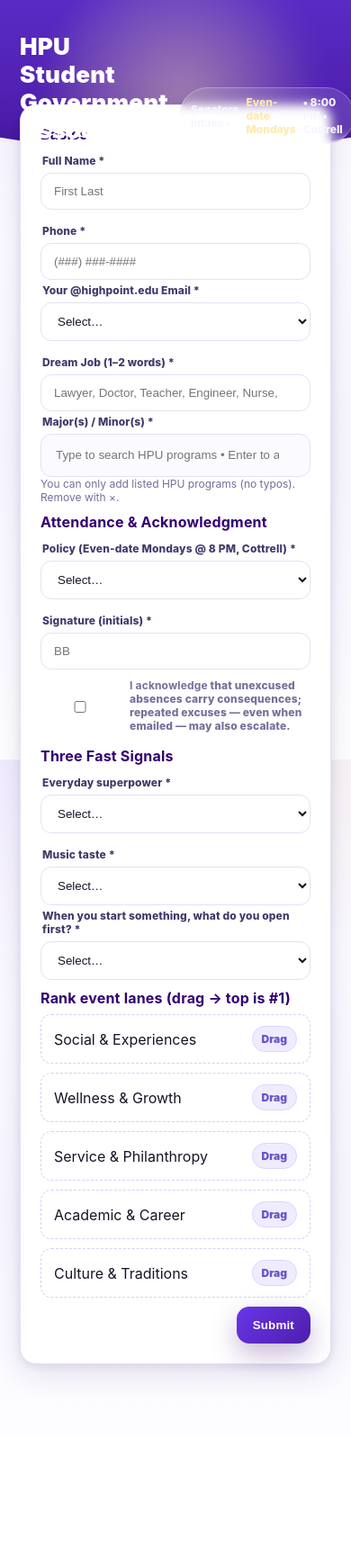
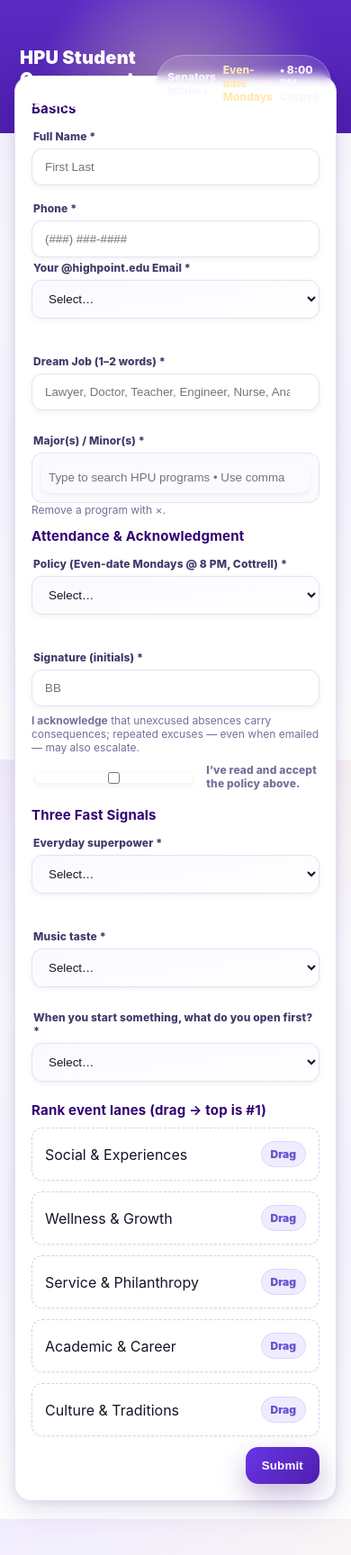
Before and after one commit to Blake-Bird/Senators, a plain HTML site: page index.html in a window 390 px wide. Shown: the whole page at 90% size. Before the commit the page ends 1596 px from the top, so only its background shows below. Drawn offline with Linux system fonts and the light colour scheme.

Commit message:
Update index.html

```diff
--- a/index.html
+++ b/index.html
@@ -2,58 +2,45 @@
 <html lang="en">
 <head>
 <meta charset="utf-8"/>
-<meta name="viewport" content="width=device-width,initial-scale=1"/>
+<meta name="viewport" content="width=device-width,initial-scale=1,viewport-fit=cover"/>
 <title>HPU SGA — Senators Intake</title>
 <meta name="color-scheme" content="light">
 <style>
   :root{
-    --purple:#330072;        /* Royal Purple */
-    --purple-600:#4B1796;
-    --purple-50:#F4F1FB;
-    --gold:#C9B37E;
-    --ink:#191326;
-    --line:#E5E1F2;
-    --card:#ffffff;
-    --focus:#D8CCFF;
-    --shadow: 0 10px 35px rgba(51,0,114,.12), 0 2px 10px rgba(16,0,60,.08);
+    --purple:#330072; --purple-600:#4B1796; --purple-50:#F4F1FB;
+    --gold:#C9B37E; --ink:#191326; --line:#E5E1F2; --card:#fff;
+    --focus:#D8CCFF; --shadow:0 10px 35px rgba(51,0,114,.12), 0 2px 10px rgba(16,0,60,.08);
     --radius:18px;
   }
   *{box-sizing:border-box}
   html,body{height:100%}
   body{
-    margin:0; color:var(--ink); font-family: Inter, ui-sans-serif, -apple-system, Segoe UI, Roboto, Helvetica, Arial;
+    margin:0; color:var(--ink);
+    font-family: Inter, ui-sans-serif, -apple-system, Segoe UI, Roboto, Helvetica, Arial;
     background:
       radial-gradient(1200px 600px at -10% -10%, #EDE7FF 0%, transparent 60%),
       radial-gradient(900px 600px at 110% -20%, #FFF7E0 0%, transparent 60%),
-      linear-gradient(180deg,#FFFFFF, #F8F7FF 60%, #FFFFFF);
+      linear-gradient(180deg,#FFFFFF,#F8F7FF 60%,#FFFFFF);
     overflow-x:hidden;
   }
 
-  /* Parallax hero band */
-  .hero-wrap{position:relative; overflow:hidden}
-  .hero{
-    max-width:1040px; margin:0 auto; padding:36px 22px 18px;
-    display:flex; align-items:flex-end; justify-content:space-between; gap:12px;
-  }
+  /* Hero with more height so nothing collides */
+  .hero-wrap{position:relative; overflow:hidden; padding-top:calc(14px + env(safe-area-inset-top));}
   .band{
-    position:absolute; inset:0 0 auto 0; height:240px;
-    background:
-      linear-gradient(180deg, #5A2BC4 0%, #4D1EAC 55%, #330072 100%);
-    transform:translateZ(0);
-    clip-path: ellipse(120% 70% at 50% 0%);
-    z-index:0;
+    position:absolute; inset:0 0 auto 0; height:280px; /* ↑ */
+    background:linear-gradient(180deg,#5A2BC4 0%,#4D1EAC 55%,#330072 100%);
+    clip-path: ellipse(120% 72% at 50% 0%); transform:translateZ(0); z-index:0;
   }
   .spark{position:absolute; width:320px; height:320px; border-radius:50%;
     background: radial-gradient(closest-side, rgba(255,239,172,.75), rgba(255,239,172,0));
     filter: blur(8px); opacity:.35; pointer-events:none; z-index:0;
   }
-  .spark.s1{top:-40px; left:8%}
-  .spark.s2{top:-60px; right:6%}
-
-  .brand{
-    position:relative; z-index:2; color:#fff; letter-spacing:.2px;
-    font-weight:900; font-size:26px;
+  .spark.s1{top:-40px; left:8%} .spark.s2{top:-60px; right:6%}
+  .hero{
+    max-width:1040px; margin:0 auto; padding:38px 22px 24px;
+    display:flex; align-items:flex-end; justify-content:space-between; gap:12px;
   }
+  .brand{position:relative; z-index:2; color:#fff; letter-spacing:.2px; font-weight:900; font-size:clamp(20px,2.2vw,26px)}
   .chip{position:relative; z-index:2; display:inline-flex; gap:8px; align-items:center;
     padding:8px 12px; background:#fff2; color:#F8F5FF; border:1px solid #ffffff42; border-radius:999px;
     font-weight:800; font-size:12px; backdrop-filter: blur(6px);
@@ -61,73 +48,75 @@
   .gold{color:#FFE9B0}
 
   /* Shell */
-  .wrap{max-width:1040px; margin:0 auto; padding:18px 22px 80px; position:relative; z-index:1}
+  .wrap{max-width:1040px; margin:0 auto; padding:0 22px 80px; position:relative; z-index:1}
   .card{
     background:var(--card); border:1px solid var(--line); border-radius:var(--radius); box-shadow:var(--shadow);
-    padding:22px; margin-top:-80px; /* overlaps purple band */
+    padding:22px; margin-top:-64px; /* sits under hero but leaves space for title */
     transform:translateY(18px); opacity:0; transition:transform .7s cubic-bezier(.2,.6,.2,1), opacity .7s;
   }
   .card.on{transform:none; opacity:1}
 
-  /* Sections */
-  h2{margin:0 0 8px 0; color:var(--purple); font-size:16px; letter-spacing:.2px}
-  p.note{margin:2px 0 10px 0; color:#5b5675; font-size:13px}
+  h2{margin:8px 0 10px; color:var(--purple); font-size:clamp(15px,1.6vw,16px); letter-spacing:.2px}
+  p.note{margin:2px 0 10px; color:#5b5675; font-size:13px}
 
-  .grid{display:grid; gap:12px}
+  .grid{display:grid; gap:14px}
   .cols-2{grid-template-columns:1fr 1fr}
-  @media (max-width:800px){ .cols-2{grid-template-columns:1fr} }
+  @media (max-width:800px){ .cols-2{grid-template-columns:1fr} .wrap{padding:0 16px calc(60px + env(safe-area-inset-bottom))} .card{padding:18px} }
 
   label{display:block; font-size:12px; font-weight:800; color:#413a6b; margin:4px 0 6px 2px; letter-spacing:.15px}
   input,select{
     width:100%; background:#fff; color:var(--ink);
     border:1px solid var(--line); border-radius:12px; padding:12px 14px; outline:none;
-    transition:border .12s, box-shadow .12s, transform .06s;
+    transition:border .12s, box-shadow .12s, transform .06s, background .2s;
+    box-shadow:0 2px 6px rgba(17,16,36,.06); /* subtle 3D */
   }
-  input:focus,select:focus{border-color:#BFA6FF; box-shadow:0 0 0 5px var(--focus)}
+  input:focus,select:focus{border-color:#BFA6FF; box-shadow:0 6px 18px rgba(51,0,114,.15), 0 0 0 5px var(--focus)}
+  select{background-image:linear-gradient(to bottom right,#faf9ff,#fff)}
   .muted{color:#746f9a; font-size:12px}
 
-  /* Majors selector (whitelist, no misspellings) */
-  .tagbox{display:flex; flex-wrap:wrap; gap:8px; padding:8px; min-height:48px; background:#FBFAFF; border:1px solid var(--line); border-radius:12px}
-  .tag{background:#EFE9FF; border:1px solid #DBCFFE; color:#341a72; padding:6px 10px; border-radius:999px; font-size:12px; font-weight:800}
-  .tag button{background:transparent; border:0; color:#6a4cff; margin-left:6px; cursor:pointer}
-  .taginput{flex:1; min-width:180px; background:transparent; border:0; color:#2a2551; padding:6px 8px; outline:none}
+  /* Tagbox — more height, better X placement */
+  .tagbox{display:flex; flex-wrap:wrap; gap:8px; padding:10px; min-height:56px; background:#FBFAFF; border:1px solid var(--line); border-radius:12px}
+  .tag{
+    display:inline-flex; align-items:center; gap:8px;
+    background:#EFE9FF; border:1px solid #DBCFFE; color:#341a72; padding:8px 12px; border-radius:999px; font-size:12px; font-weight:800
+  }
+  .tag button{display:inline-grid; place-items:center; width:18px; height:18px; line-height:18px; border-radius:50%;
+    border:1px solid #cdbafa; background:#fff; color:#6a4cff; cursor:pointer}
+  .taginput{flex:1; min-width:180px; background:transparent; border:0; color:#2a2551; padding:8px 8px; outline:none}
 
-  /* Ranker */
-  .rank{display:grid; gap:10px}
+  /* Ranker with more vertical spacing so dropdowns don’t feel crowded */
+  .rank{display:grid; gap:12px; margin-top:4px}
   .item{
     display:flex; align-items:center; justify-content:space-between;
-    background:#FFFFFF; border:1px dashed #D7D1EE; padding:12px 14px; border-radius:12px;
-    cursor:grab; transition:transform .12s, box-shadow .12s;
+    background:#FFFFFF; border:1px dashed #D7D1EE; padding:14px 14px; border-radius:12px;
+    cursor:grab; transition:transform .12s, box-shadow .12s; box-shadow:0 1px 5px rgba(17,16,36,.04)
   }
   .item:hover{box-shadow:0 10px 22px rgba(51,0,114,.08)}
   .item:active{transform:scale(.996)}
   .drag{font-size:12px; font-weight:900; color:#6a54cc; background:#F0ECFF; border:1px solid #dcd4ff; padding:6px 10px; border-radius:999px}
 
-  /* Actions */
-  .actions{display:flex; justify-content:flex-end; margin-top:10px}
+  /* Actions + toasts */
+  .actions{display:flex; justify-content:flex-end; margin-top:12px}
   button{
     appearance:none; border:0; cursor:pointer; border-radius:14px;
-    background:
-      linear-gradient(135deg, #6A35E8, #4D1EAC);
-    color:white; font-weight:900; letter-spacing:.2px; padding:13px 18px;
-    box-shadow:0 12px 30px rgba(51,0,114,.28);
-    transition:transform .06s, filter .2s;
+    background:linear-gradient(135deg,#6A35E8,#4D1EAC); color:white; font-weight:900; letter-spacing:.2px; padding:13px 18px;
+    box-shadow:0 12px 30px rgba(51,0,114,.28); transition:transform .06s, filter .2s;
   }
-  button:hover{filter:brightness(1.05) saturate(1.08)}
-  button:active{transform:translateY(1px)}
-
+  button:hover{filter:brightness(1.05) saturate(1.08)} button:active{transform:translateY(1px)}
   .pill{display:inline-flex; gap:8px; align-items:center; padding:8px 10px; border-radius:999px; font-size:12px; font-weight:800}
-  .ok{background:#F0FFF6; border:1px solid #9BE5C6; color:#0E6D4D}
-  .err{background:#FFF4F4; border:1px solid #F3B5B5; color:#9E2E2E}
+  .ok{background:#F0FFF6; border:1px solid #9BE5C6; color:#0E6D4D} .err{background:#FFF4F4; border:1px solid #F3B5B5; color:#9E2E2E}
   .hide{display:none!important}
 
-  /* Scroll reveal utility */
+  /* Scroll reveal */
   .reveal{transform:translateY(10px); opacity:0; transition:transform .7s, opacity .7s}
   .reveal.on{transform:none; opacity:1}
+
+  /* Ensure dropdown popups don’t feel “on top” of other controls on mobile: give breathing room beneath selects on focus */
+  .sb{margin-bottom:22px}
 </style>
 </head>
 <body>
-  <!-- Purple hero with gold glow -->
+  <!-- Hero -->
   <div class="hero-wrap">
     <div class="band" id="band"></div>
     <div class="spark s1" id="s1"></div>
@@ -149,11 +138,11 @@
         </div>
 
         <div class="grid cols-2">
-          <div>
+          <div class="sb">
             <label>Your @highpoint.edu Email *</label>
             <select id="emailSelect" required></select>
           </div>
-          <div>
+          <div class="sb">
             <label>Dream Job (1–2 words) *</label>
             <input id="dream" required list="dreams" placeholder="Lawyer, Doctor, Teacher, Engineer, Nurse, Analyst, Architect, Marketer, Journalist, Designer">
             <datalist id="dreams">
@@ -167,17 +156,17 @@
         <div>
           <label>Major(s) / Minor(s) *</label>
           <div id="tagbox" class="tagbox">
-            <input id="taginput" class="taginput" placeholder="Type to search HPU programs • Enter to add">
+            <input id="taginput" class="taginput" placeholder="Type to search HPU programs • Use comma or Enter to add multiple">
           </div>
-          <div class="muted">You can only add listed HPU programs (no typos). Remove with ×.</div>
+          <div class="muted">Remove a program with ×.</div>
         </div>
       </section>
 
       <!-- ATTENDANCE -->
-      <section style="margin-top:10px">
+      <section style="margin-top:12px">
         <h2>Attendance & Acknowledgment</h2>
         <div class="grid cols-2">
-          <div>
+          <div class="sb">
             <label>Policy (Even-date Mondays @ 8 PM, Cottrell) *</label>
             <select id="attendance" required>
               <option value="">Select…</option>
@@ -189,19 +178,20 @@
           <div>
             <label>Signature (initials) *</label>
             <input id="signature" required placeholder="BB">
+            <div class="muted" style="margin-top:8px"><b>I acknowledge</b> that unexcused absences carry consequences; repeated excuses — even when emailed — may also escalate.</div>
           </div>
         </div>
         <div style="display:flex; align-items:center; gap:10px; margin-top:6px">
           <input id="ack" type="checkbox" required>
-          <label for="ack" class="muted"><b>I acknowledge</b> that unexcused absences carry consequences; repeated excuses — even when emailed — may also escalate.</label>
+          <label for="ack" class="muted">I’ve read and accept the policy above.</label>
         </div>
       </section>
 
       <!-- SIGNALS -->
-      <section style="margin-top:10px">
+      <section style="margin-top:12px">
         <h2>Three Fast Signals</h2>
         <div class="grid cols-2">
-          <div>
+          <div class="sb">
             <label>Everyday superpower *</label>
             <select id="superpower" required>
               <option value="">Select…</option>
@@ -209,7 +199,7 @@
               <option>Time freeze</option><option>Shape-shift</option>
             </select>
           </div>
-          <div>
+          <div class="sb">
             <label>Music taste *</label>
             <select id="music" required>
               <option value="">Select…</option>
@@ -218,7 +208,7 @@
             </select>
           </div>
         </div>
-        <div>
+        <div class="sb">
           <label>When you start something, what do you open first? *</label>
           <select id="firstApp" required>
             <option value="">Select…</option>
@@ -229,7 +219,7 @@
       </section>
 
       <!-- RANKER -->
-      <section style="margin-top:10px">
+      <section style="margin-top:12px">
         <h2>Rank event lanes (drag → top is #1)</h2>
         <div id="rank" class="rank reveal">
           <div class="item" draggable="true"><div>Social & Experiences</div><span class="drag">Drag</span></div>
@@ -240,8 +230,8 @@
         </div>
       </section>
 
-      <div id="msg" class="pill ok hide" style="margin-top:8px"></div>
-      <div id="err" class="pill err hide" style="margin-top:8px"></div>
+      <div id="msg" class="pill ok hide" style="margin-top:10px"></div>
+      <div id="err" class="pill err hide" style="margin-top:10px"></div>
 
       <div class="actions"><button type="submit">Submit</button></div>
     </form>
@@ -251,39 +241,27 @@
 /* ===== CONFIG ===== */
 const GAS_ENDPOINT = "PUT_YOUR_APPS_SCRIPT_WEB_APP_URL_HERE"; // paste your /exec URL
 
-/* Senators → dropdown label 'Name — email', value=email (sorted) */
+/* Senators (Name — email) */
 const SENATORS = [
-  ["Adelaide Schultz","aschult2@highpoint.edu"],
-  ["Anya Covington","2029communications@highpoint.edu"],
-  ["Aubrey Bollar","abollar@highpoint.edu"],
-  ["Baylie Mendivil","bmendivi@highpoint.edu"],
-  ["Blake Bird","2029treasurer@highpoint.edu"],
-  ["Christopher Kraras","ckraras@highpoint.edu"],
-  ["David Kwafo","2029president@highpoint.edu"],
-  ["Elle Vanzego","evanzego@highpoint.edu"],
-  ["Ellijah Ravenell","eravenel@highpoint.edu"],
-  ["Emily Spurrier","espurrie@highpoint.edu"],
-  ["Gian Llopis","gllopis@highpoint.edu"],
-  ["Harrison Daly","hdaly1@highpoint.edu"],
-  ["Jack Krumpe","jkrumpe@highpoint.edu"],
-  ["Jada Pace","jpace@highpoint.edu"],
-  ["Kailyn Kincaid","kkincai2@highpoint.edu"],
-  ["Marren Reinhard","mreinhar@highpoint.edu"],
-  ["Nyla Castro","ncastro@highpoint.edu"],
-  ["Preston Hardgrove","2029events@highpoint.edu"],
-  ["Sean Colbert-Lewis","2029vp@highpoint.edu"],
-  ["Thomas Shah","tshah1@highpoint.edu"],
-  ["Toni VanScott","tvanscot@highpoint.edu"],
-  ["Lelia Porter","lporter2@highpoint.edu"]
+  ["Adelaide Schultz","aschult2@highpoint.edu"],["Anya Covington","2029communications@highpoint.edu"],
+  ["Aubrey Bollar","abollar@highpoint.edu"],["Baylie Mendivil","bmendivi@highpoint.edu"],
+  ["Blake Bird","2029treasurer@highpoint.edu"],["Christopher Kraras","ckraras@highpoint.edu"],
+  ["David Kwafo","2029president@highpoint.edu"],["Elle Vanzego","evanzego@highpoint.edu"],
+  ["Ellijah Ravenell","eravenel@highpoint.edu"],["Emily Spurrier","espurrie@highpoint.edu"],
+  ["Gian Llopis","gllopis@highpoint.edu"],["Harrison Daly","hdaly1@highpoint.edu"],
+  ["Jack Krumpe","jkrumpe@highpoint.edu"],["Jada Pace","jpace@highpoint.edu"],
+  ["Kailyn Kincaid","kkincai2@highpoint.edu"],["Marren Reinhard","mreinhar@highpoint.edu"],
+  ["Nyla Castro","ncastro@highpoint.edu"],["Preston Hardgrove","2029events@highpoint.edu"],
+  ["Sean Colbert-Lewis","2029vp@highpoint.edu"],["Thomas Shah","tshah1@highpoint.edu"],
+  ["Toni VanScott","tvanscot@highpoint.edu"],["Lelia Porter","lporter2@highpoint.edu"]
 ];
 
-/* HPU programs (whitelist — abbreviated list kept from your screenshots; expand anytime) */
+/* HPU programs (subset—expand any time) */
 const MAJORS = [
  "Accounting (B.S.B.A.)","Accounting Minor","Actuarial Science (B.S.)",
  "Advertising / PR / Strategic Communication (B.A.)","Art History Minor","Athletic Coaching Minor",
- "Biochemistry (B.S.)","Biology (B.A., B.S.)","Biology Minor",
- "Business Administration (B.S.B.A.)","Business Administration Minor","Business Analytics & Economics (B.S.B.A.)",
- "Chemistry (B.A.)","Chemistry (B.S.)","Chemistry Minor","Chinese Minor",
+ "Biochemistry (B.S.)","Biology (B.A., B.S.)","Biology Minor","Business Administration (B.S.B.A.)",
+ "Business Analytics & Economics (B.S.B.A.)","Chemistry (B.A.)","Chemistry (B.S.)","Chemistry Minor","Chinese Minor",
  "Computer Engineering (B.S.)","Computer Science (B.A.)","Computer Science (B.S.)","Computer Science Minor",
  "Creative Writing Minor","Criminal Justice (B.A.)","Criminal Justice Minor","Cybersecurity (B.S.)",
  "Dance (B.A.)","Dance Minor","Data Analytics & Statistics (B.S.)","Data Analytics Minor","Data Science (B.S.)","Data Science Minor",
@@ -293,9 +271,8 @@
  "Fashion Merchandising (B.S.)","Fashion Merchandising Minor","Finance (B.S.B.A.)","Finance Minor",
  "French & Francophone Studies (B.A.)","French & Francophone Studies Minor","Furnishings Minor",
  "Game Design (B.A.)","Game Design Minor","Global Commerce Minor","Graphic Design Minor",
- "Health & PE (B.A.)","Health & Wellness (B.A.)","Health Education Minor",
- "Healthcare Management (B.S.B.A.)","Healthcare Management Minor","History (B.A.)","History Minor",
- "Hospitality Management (B.A.)","Hospitality Management Minor","HR Management Minor",
+ "Health & Wellness (B.A.)","Healthcare Management (B.S.B.A.)","Healthcare Management Minor",
+ "History (B.A.)","History Minor","Hospitality Management (B.A.)","Hospitality Management Minor","HR Management Minor",
  "Interior Design (B.S.)","International Business (B.S.B.A.)","International Relations (B.A.)",
  "Italian Studies Minor","Journalism (B.A.)","Journalism Minor","Leadership Studies Minor","Legal Studies Minor",
  "Marketing (B.S.B.A.)","Marketing Minor","Mathematical Economics (B.S.)",
@@ -308,8 +285,7 @@
  "Political Science (B.A.)","Political Science Minor","Popular Culture Studies Minor",
  "Pre-Pharmacy Program","Pre-Dental Program","Pre-Nursing Program",
  "Psychology (B.S.)","Psychology Minor","Public & Professional Writing Minor",
- "Religion (B.A.)","Religion Minor",
- "Sales (B.S.B.A.)","Sales Minor","Social Innovation Minor",
+ "Religion (B.A.)","Religion Minor","Sales (B.S.B.A.)","Sales Minor","Social Innovation Minor",
  "Social Media & Digital Communication (B.A.)","Social Media & Digital Communication Minor",
  "Sociology & Anthropology (B.A.)","Sociology & Anthropology Minor",
  "Spanish (B.A.)","Spanish Minor","Special Education (B.A.)","Special Education Minor",
@@ -320,99 +296,82 @@
  "Theater (B.A.)","Theater Minor","Visual Merchandising Design Minor","Women’s Leadership Development Minor"
 ];
 
-/* ===== Hero parallax (subtle) ===== */
+/* Parallax */
 const band=document.getElementById('band'), s1=document.getElementById('s1'), s2=document.getElementById('s2');
-window.addEventListener('scroll',()=>{
-  const y=window.scrollY||0;
-  band.style.transform=`translateY(${y*.25}px)`;
-  s1.style.transform=`translateY(${y*.18}px)`;
-  s2.style.transform=`translateY(${y*.12}px)`;
-});
+window.addEventListener('scroll',()=>{ const y=window.scrollY||0; band.style.transform=`translateY(${y*.25}px)`; s1.style.transform=`translateY(${y*.18}px)`; s2.style.transform=`translateY(${y*.12}px)`;});
 
-/* ===== Scroll reveal ===== */
+/* Reveal */
 const io=new IntersectionObserver(es=>es.forEach(e=>{if(e.isIntersecting)e.target.classList.add('on')}),{threshold:.15});
 document.querySelectorAll('.reveal,.card').forEach(el=>io.observe(el));
 
-/* ===== Email dropdown ===== */
+/* Email dropdown */
 const emailSelect=document.getElementById('emailSelect');
 emailSelect.appendChild(new Option('Select…',''));
 SENATORS.slice().sort((a,b)=>a[0].localeCompare(b[0])).forEach(([name,email])=>{
   emailSelect.appendChild(new Option(`${name} — ${email}`, email));
 });
 
-/* ===== Majors: whitelist only (no typos) ===== */
-const tagbox=document.getElementById('tagbox'); const taginput=document.getElementById('taginput');
-let tags=[];
+/* Majors whitelist */
+const tagbox=document.getElementById('tagbox'); const taginput=document.getElementById('taginput'); let tags=[];
 function renderTags(){
   tagbox.querySelectorAll('.tag').forEach(n=>n.remove());
   tags.forEach(t=>{
     const el=document.createElement('span'); el.className='tag'; el.textContent=t;
-    const x=document.createElement('button'); x.type='button'; x.textContent='×'; x.onclick=()=>{tags=tags.filter(v=>v!==t); renderTags();};
+    const x=document.createElement('button'); x.type='button'; x.setAttribute('aria-label','Remove'); x.textContent='×';
+    x.onclick=()=>{tags=tags.filter(v=>v!==t); renderTags();};
     el.appendChild(x); tagbox.insertBefore(el, taginput);
   });
 }
 taginput.setAttribute('list','majors');
-const dl=document.createElement('datalist'); dl.id='majors';
-MAJORS.forEach(m=>{ const o=document.createElement('option'); o.value=m; dl.appendChild(o); });
-document.body.appendChild(dl);
-
-function addMajor(val){
-  const v=val.trim();
-  if(!v) return;
-  if(!MAJORS.includes(v)) { toastErr("Please choose from the HPU list."); taginput.value=""; return; }
-  if(!tags.includes(v)) tags.push(v);
-  taginput.value=""; renderTags();
-}
-taginput.addEventListener('keydown',e=>{
-  if(e.key==='Enter' || e.key===','){ e.preventDefault(); addMajor(taginput.value.replace(',','')); }
-});
+const dl=document.createElement('datalist'); dl.id='majors'; MAJORS.forEach(m=>{const o=document.createElement('option'); o.value=m; dl.appendChild(o)}); document.body.appendChild(dl);
+function addMajor(val){ const v=(val||"").trim(); if(!v) return; if(!MAJORS.includes(v)){ toastErr("Choose from the HPU list."); taginput.value=""; return; } if(!tags.includes(v)) tags.push(v); taginput.value=""; renderTags(); }
+taginput.addEventListener('keydown',e=>{ if(e.key==='Enter'||e.key===','){ e.preventDefault(); addMajor(taginput.value.replace(',','')); }});
 taginput.addEventListener('blur',()=>addMajor(taginput.value));
 
-/* ===== Ranker (drag → reorder) ===== */
+/* Ranker */
 const rank=document.getElementById('rank'); let dragEl=null;
 rank.querySelectorAll('.item').forEach(i=>{
   i.addEventListener('dragstart',()=>{ dragEl=i; i.style.opacity=.6; });
   i.addEventListener('dragend',()=>{ dragEl=null; i.style.opacity=1; });
   i.addEventListener('dragover',e=>{
-    e.preventDefault(); const t=e.currentTarget;
-    if(t===dragEl) return;
+    e.preventDefault(); const t=e.currentTarget; if(t===dragEl) return;
     const rect=t.getBoundingClientRect(); const before=(e.clientY-rect.top) < rect.height/2;
     rank.insertBefore(dragEl, before?t:t.nextSibling);
   });
 });
 function currentRanking(){ return Array.from(rank.querySelectorAll('.item')).map(i=>i.firstElementChild.textContent.trim()); }
 
-/* ===== Submit ===== */
+/* Keep selects visible when opening (prevents popup covering) */
+document.querySelectorAll('select').forEach(sel=>{
+  sel.addEventListener('focus',()=>{ sel.closest('.sb')?.scrollIntoView({block:'center',behavior:'smooth'}); });
+});
+
+/* Submit */
 const form=document.getElementById('form'); const ok=document.getElementById('msg'); const er=document.getElementById('err');
 form.addEventListener('submit', async (e)=>{
   e.preventDefault(); ok.classList.add('hide'); er.classList.add('hide');
-
   const payload={
-    name:val('name'), phone:val('phone'),
-    email: emailSelect.value,
-    dream:val('dream'), majors:tags.slice(),
-    attendance:val('attendance'), signature:val('signature'), ack:document.getElementById('ack').checked,
-    superpower:val('superpower'), music:val('music'), firstApp:val('firstApp'),
-    laneRank: currentRanking()
+    name:val('name'), phone:val('phone'), email: emailSelect.value, dream:val('dream'),
+    majors:tags.slice(), attendance:val('attendance'), signature:val('signature'), ack:document.getElementById('ack').checked,
+    superpower:val('superpower'), music:val('music'), firstApp:val('firstApp'), laneRank: currentRanking()
   };
-
   if(!payload.name||!payload.phone||!payload.email||!payload.dream||!payload.majors.length||
      !payload.attendance||!payload.signature||!payload.ack||!payload.superpower||!payload.music||!payload.firstApp){
-    return toastErr("Complete all required fields, select majors from the list, sign, and acknowledge.");
+    return toastErr("Complete all required fields, choose majors from the list, sign, and acknowledge.");
   }
   if(!/^[a-z0-9._%+-]+@highpoint\.edu$/i.test(payload.email)) return toastErr("Use your @highpoint.edu address.");
-
   try{
     await fetch(GAS_ENDPOINT,{method:"POST",mode:"no-cors",headers:{"Content-Type":"application/json"},body:JSON.stringify(payload)});
     toastOk("Saved. You’ll receive role + group after all senators submit.");
     form.reset(); tags=[]; renderTags(); emailSelect.value="";
-  }catch(ex){
-    console.error(ex); toastErr("Couldn’t submit. Check connection and try again.");
-  }
+  }catch(ex){ console.error(ex); toastErr("Couldn’t submit. Check connection and try again."); }
 });
 function val(id){ return (document.getElementById(id).value||"").trim(); }
 function toastOk(t){ ok.textContent=t; ok.classList.remove('hide'); }
 function toastErr(t){ er.textContent=t; er.classList.remove('hide'); }
+
+/* Parallax reveal */
+const card=document.querySelector('.card'); const iobs=new IntersectionObserver(([e])=>{ if(e.isIntersecting) card.classList.add('on'); },{threshold:.2}); iobs.observe(card);
 </script>
 </body>
 </html>
```
